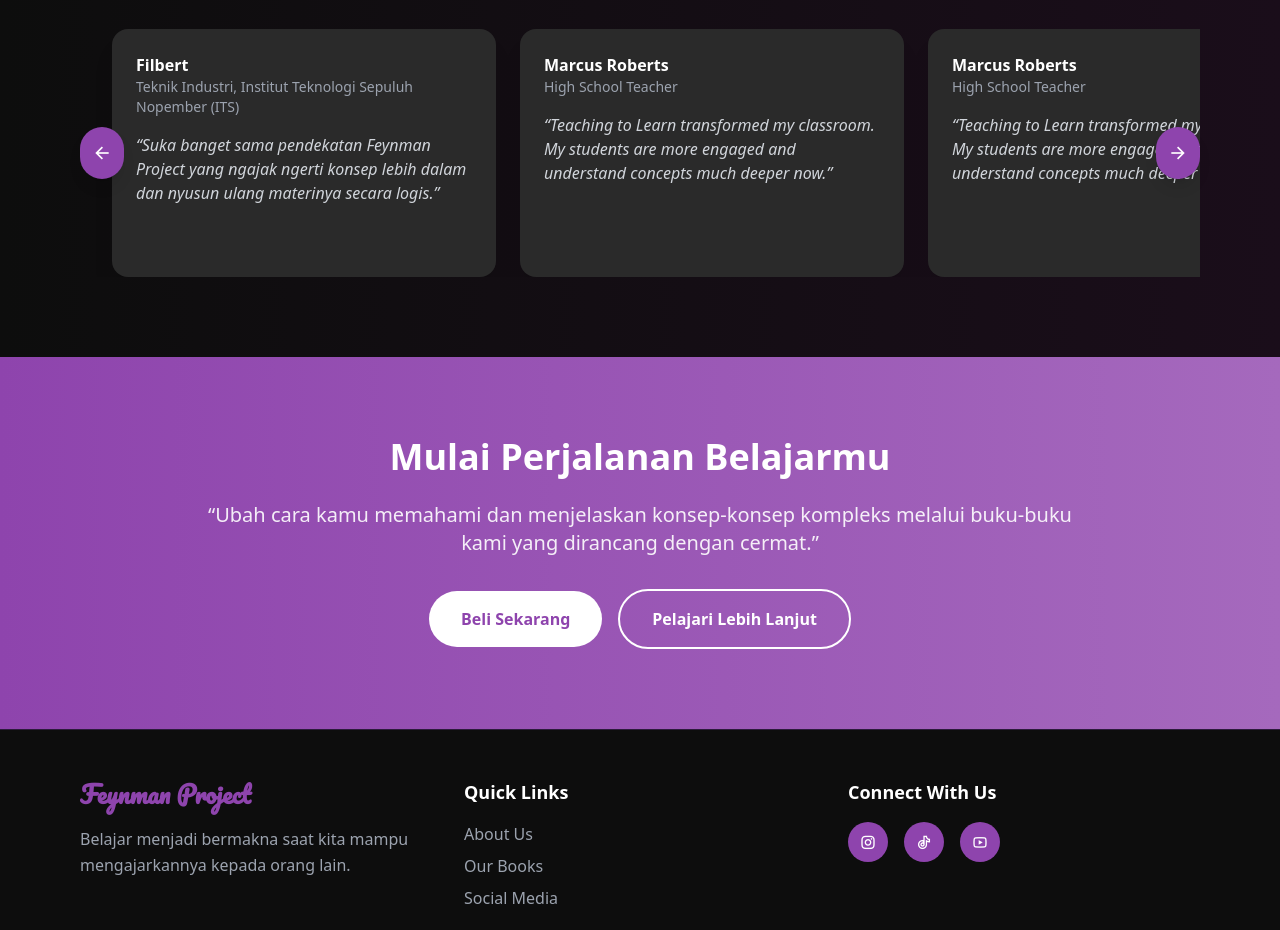
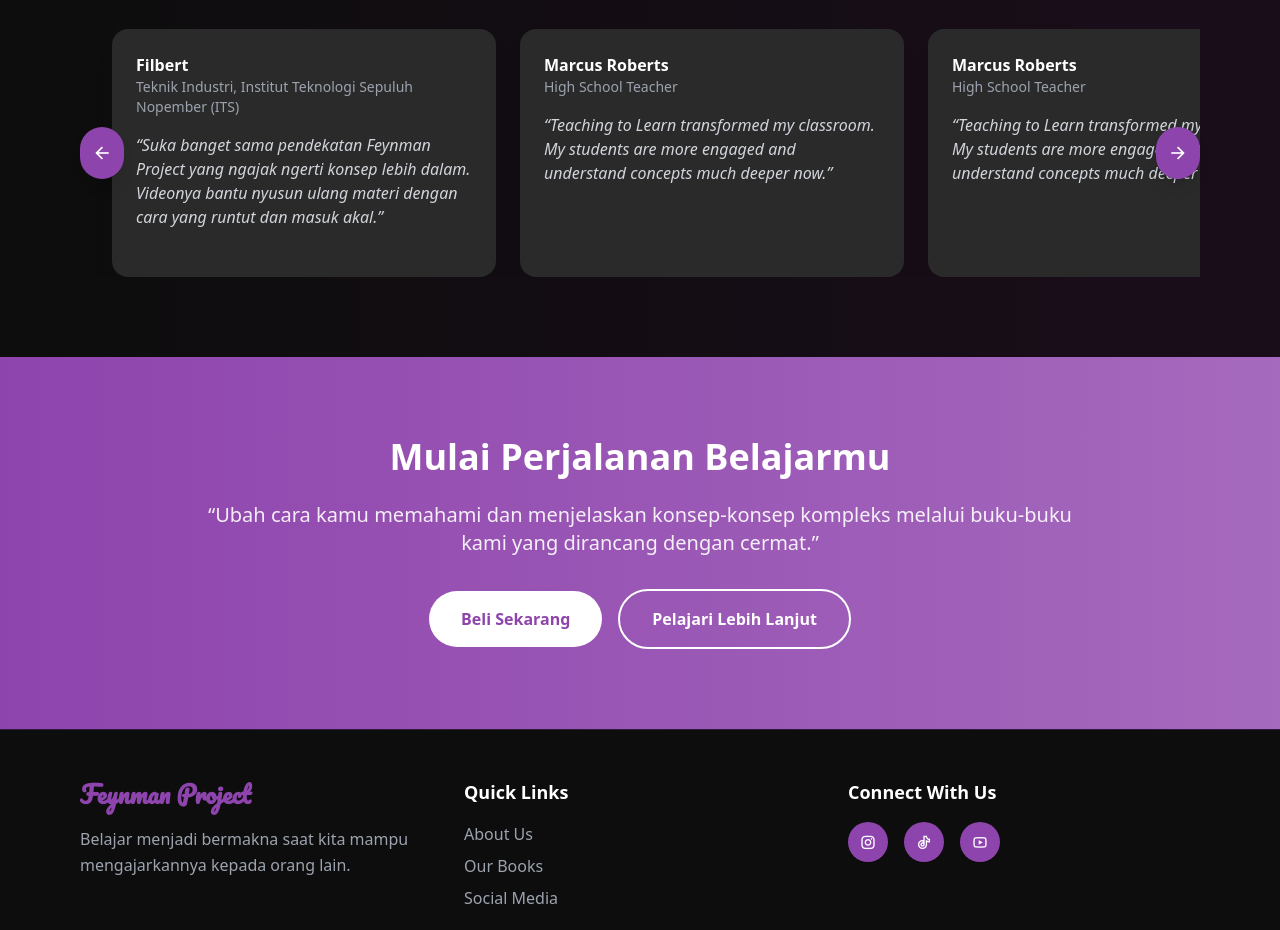
Before and after one commit to FeynmanProject/feynmanproject.github.io, a Next.js app: page /books in a window 1280 px wide. Shown: the part 2360-3290 px from the top of the page. Built offline with nearby package versions, Linux system fonts and the light colour scheme.

Commit message:
Update page.tsx

```diff
--- a/app/books/page.tsx
+++ b/app/books/page.tsx
@@ -190,7 +190,7 @@ const testimonials = [
   {
     name: "Filbert",
     role: "Teknik Industri, Institut Teknologi Sepuluh Nopember (ITS)",
-    quote: "Suka banget sama pendekatan Feynman Project yang ngajak ngerti konsep lebih dalam dan nyusun ulang materinya secara logis.",
+    quote: "Suka banget sama pendekatan Feynman Project yang ngajak ngerti konsep lebih dalam. Videonya bantu nyusun ulang materi dengan cara yang runtut dan masuk akal.",
   },
   {
     name: "Marcus Roberts",
```
